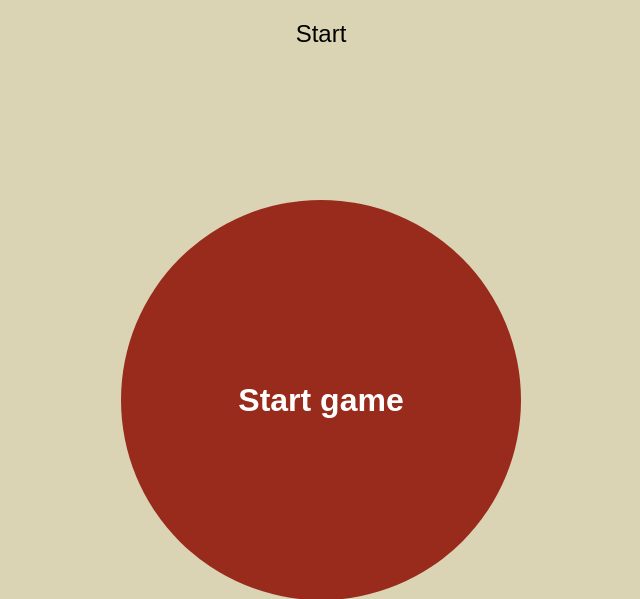
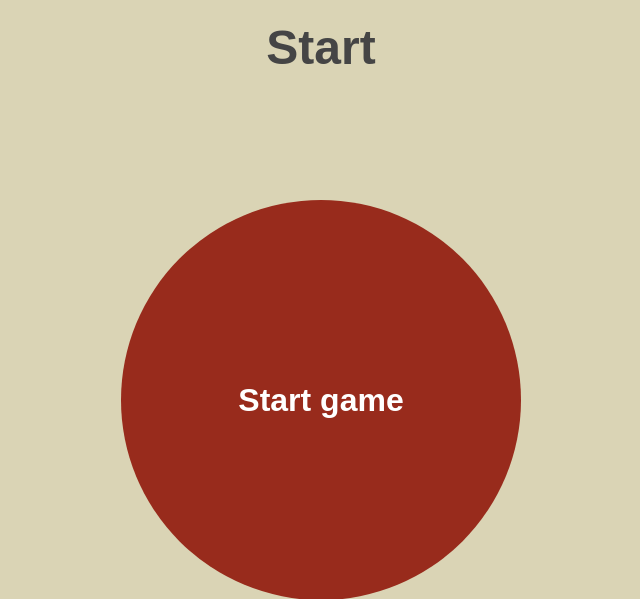
Before and after one commit to aadrm/insider, a Django app: page / in a window 1280 px wide. Shown: the top 599 px of the page, without its empty margins (319-959 px from the left). Run offline with Django 5.2, Linux system fonts and the light colour scheme.

Commit message:
feat: increase countetr size

```diff
--- a/insider/game/templates/home.html
+++ b/insider/game/templates/home.html
@@ -31,12 +31,6 @@
 			border: none;
 			cursor: pointer;
 	}
-		.update-button .counter-button {
-			position: fixed;
-			padding: 10px 20px;
-			border-radius: 5px;
-			cursor: pointer;
-		}
 	.word-display {
 			font-size: 4em;
 			font-weight: bold;
@@ -65,11 +59,13 @@
             left: 20px;
         }
 	.counter {
+	    color: #454545;
             position: fixed;
             top: 20px;
             width: 100%;
             text-align: center;
-            font-size: 24px;
+            font-size: 3em;
+            font-weight: bold;
             cursor: pointer;
         }
 
```
Lines whose indentation alone changed are shown as unchanged.
